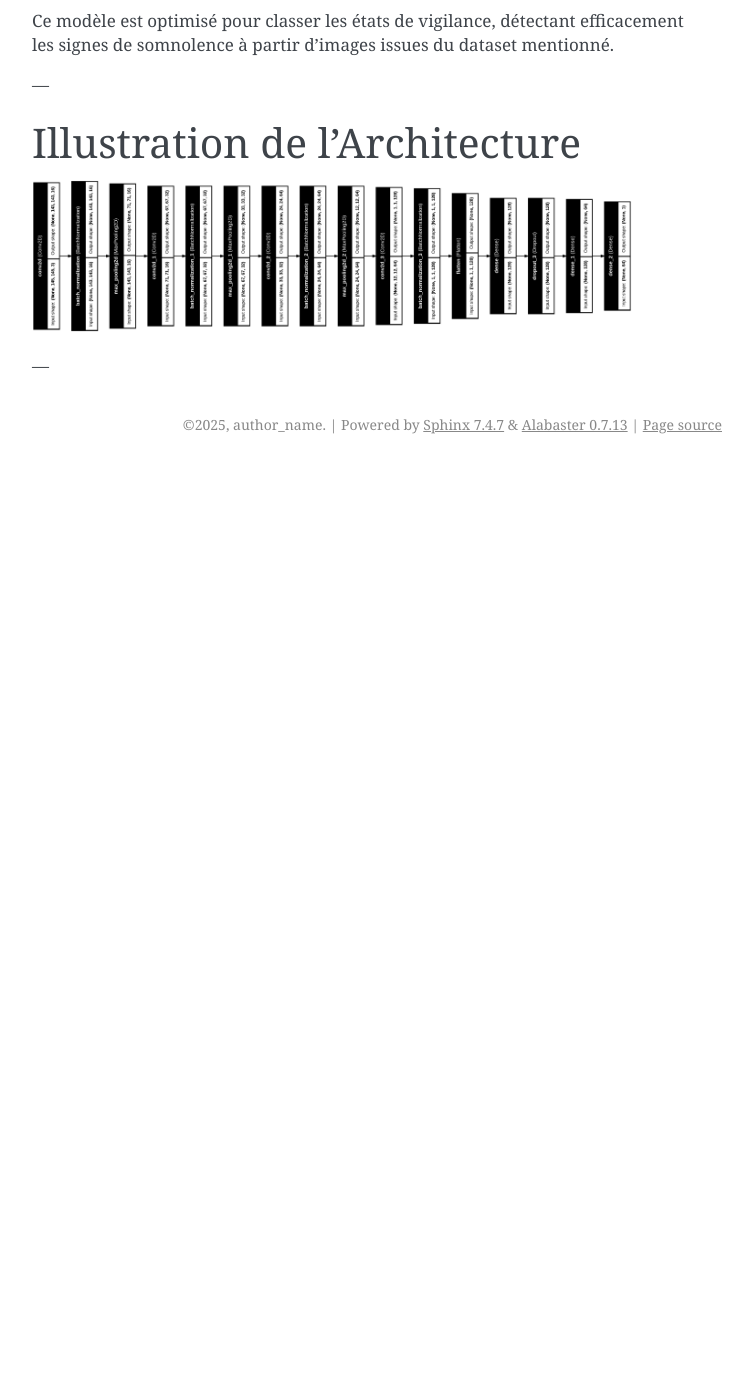
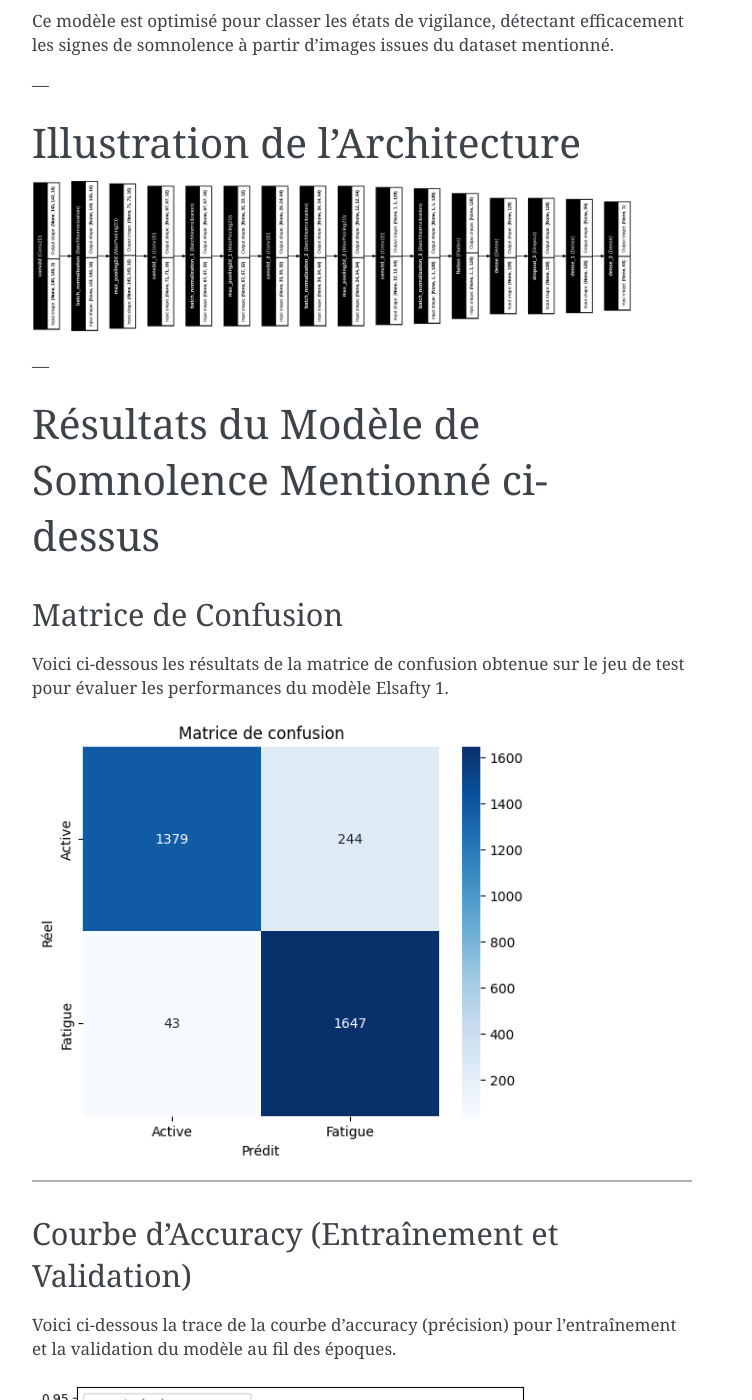
Before and after one commit to SouleymaneDiallo04/Syst-me-de-Surveillance-de-la-posture, a Sphinx documentation site: the page built from docs/source/architectures.rst, in a window 1280 px wide and 1400 px high, scrolled down 19592 px. Shown: the whole window, without its empty margins (388-1140 px from the left). Built offline with Sphinx 7.4.7, drawn with Linux system fonts in a browser that asks for light colours; pages that are not in the unit, such as notebooks, are missing from menus; before the commit the page ends 20056 px from its top, so only the background shows below that; some of the changed text lies outside the part shown.

Commit message:
Mise à jour des docstrings et du code

```diff
--- a/docs/source/architectures.rst
+++ b/docs/source/architectures.rst
@@ -547,3 +547,39 @@ Illustration de l'Architecture
    :width: 600px
 
 ---
+
+Résultats du Modèle de Somnolence Mentionné ci-dessus
+=====================================================
+
+Matrice de Confusion
+----------------------
+
+Voici ci-dessous les résultats de la matrice de confusion obtenue sur le jeu de test pour évaluer les performances du modèle Elsafty 1.
+
+.. image:: ../_static/imageSomnolance/matrice_confusion.png
+   :alt: Matrice de confusion du modèle Elsafty 1
+   :width: 500px
+
+----
+
+Courbe d'Accuracy (Entraînement et Validation)
+----------------------------------------------
+
+Voici ci-dessous la trace de la courbe d’accuracy (précision) pour l’entraînement et la validation du modèle au fil des époques.
+
+.. image:: ../_static/imageSomnolance/accuracy_train_val.png
+   :alt: Courbe d'accuracy entraînement et validation
+   :width: 500px
+
+----
+
+Courbe de Loss (Entraînement et Validation)
+-------------------------------------------
+
+Voici ci-dessous la trace de la courbe de loss (perte) pour l’entraînement et la validation du modèle au fil des époques.
+
+.. image:: ../_static/imageSomnolance/loss_train_val.png
+   :alt: Courbe de loss entraînement et validation
+   :width: 500px
+
+----
```
